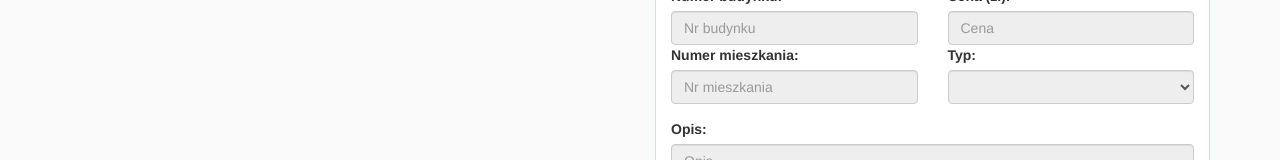
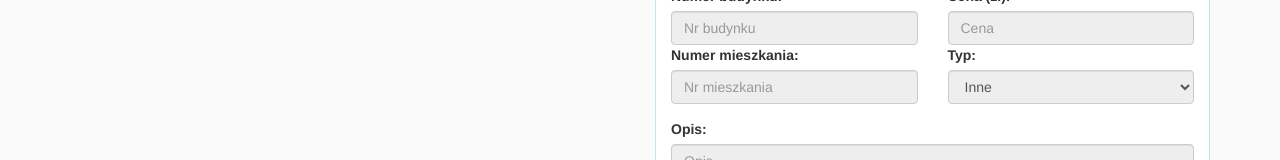
Before and after one commit to Cutter72/recruitment-task-01, an Angular app: page / in a window 1280 px wide. Shown: the part 260-420 px from the top of the page. Built offline with nearby package versions, Linux system fonts and the light colour scheme; no server answers.

Commit message:
cosmetics

```diff
--- a/src/app/estate-offer-details/estate-offer-details.component.html
+++ b/src/app/estate-offer-details/estate-offer-details.component.html
@@ -39,7 +39,7 @@
                    class="form-control" required ngModel
                    name="price">
             <label>Typ:</label>
-            <select class="form-control" [ngModel]="details.estateOffer.type" name="type" disabled="{{!details.unlocked}}">
+            <select class="form-control" [ngModel]="details.loaded ? details.estateOffer.type : 4" name="type" disabled="{{!details.unlocked}}">
               <option value="1">Dom</option>
               <option value="2">Mieszkanie</option>
               <option value="3">Bióro</option>
```
